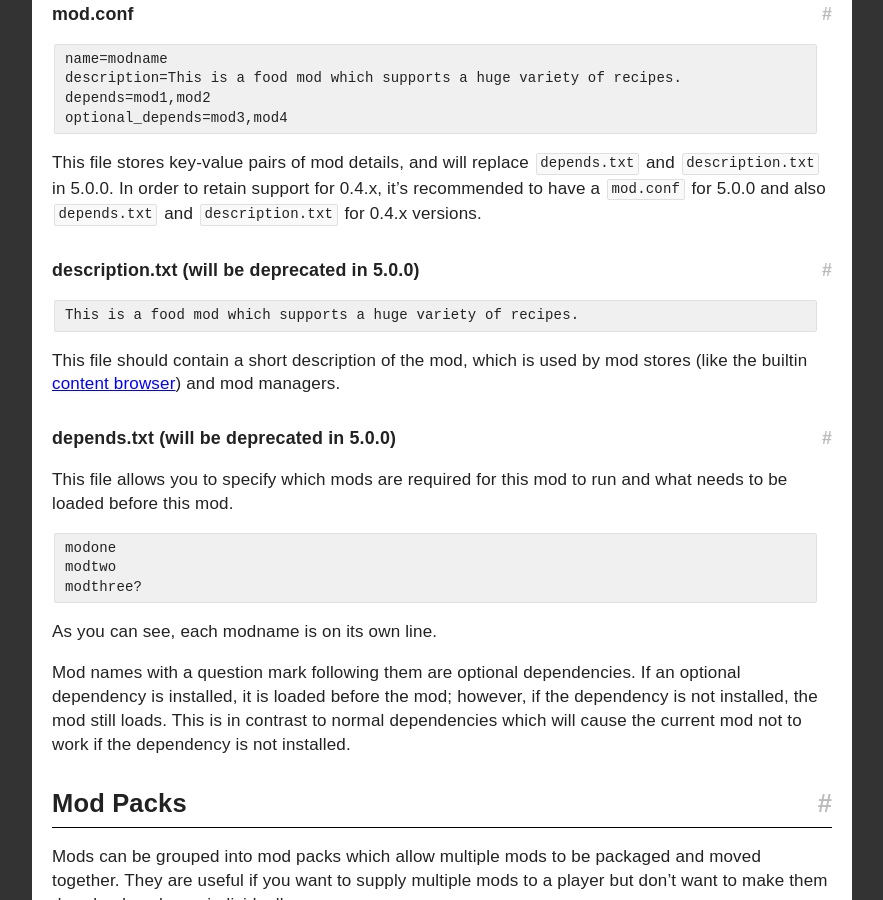
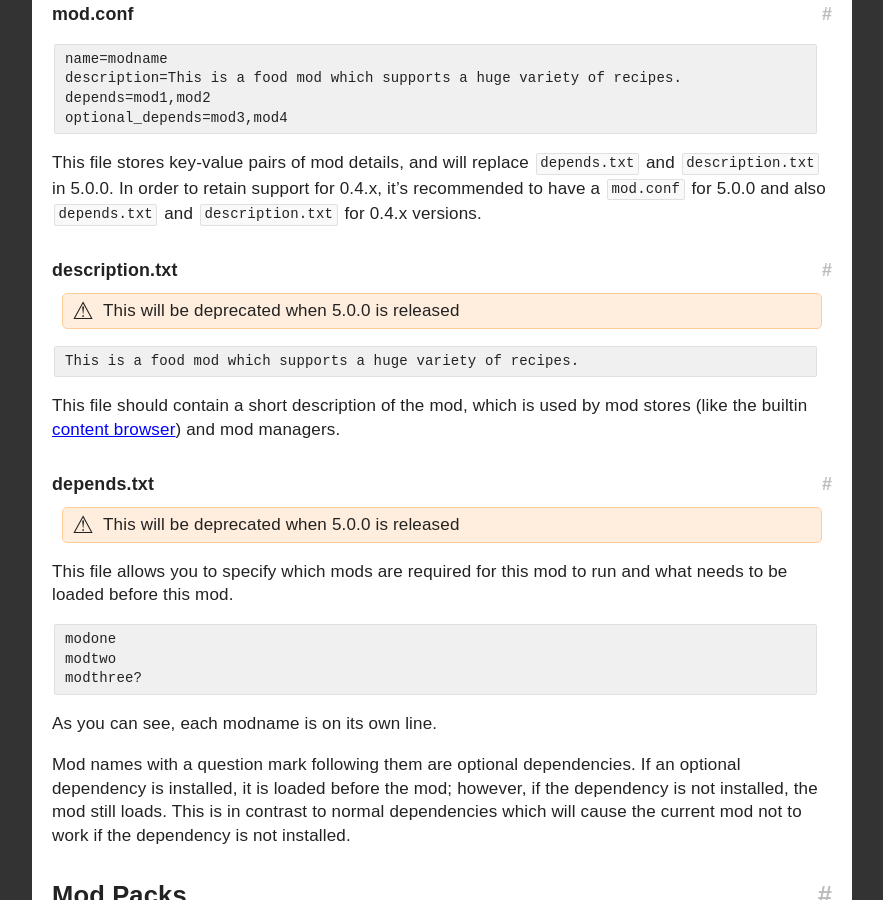
Before and after one commit to rubenwardy/minetest_modding_book, a Jekyll site: the page built from _en/basics/folders.md, in a window 1280 px wide and 900 px high, scrolled down 1226 px. Shown: the whole window, without its empty margins (338-1221 px from the left). Built offline with Jekyll 4.4.1, drawn with Linux system fonts in a browser that asks for light colours; nearby versions of some CDN libraries.

Commit message:
Use proper warning template

```diff
--- a/_en/basics/folders.md
+++ b/_en/basics/folders.md
@@ -54,14 +54,18 @@ the other items are needed by some mods to perform their functionality.
 
 This file stores key-value pairs of mod details, and will replace `depends.txt` and `description.txt` in 5.0.0. In order to retain support for 0.4.x, it's recommended to have a `mod.conf` for 5.0.0 and also `depends.txt` and `description.txt` for 0.4.x versions.
 
-### description.txt (will be deprecated in 5.0.0)
+### description.txt
+
+{% include notice.html level="warning" message="This will be deprecated when 5.0.0 is released" %}
 
     This is a food mod which supports a huge variety of recipes.
 
 This file should contain a short description of the mod, which is used by mod stores (like the builtin
 [content browser](https://content.minetest.net)) and mod managers.
 
-### depends.txt (will be deprecated in 5.0.0)
+### depends.txt
+
+{% include notice.html level="warning" message="This will be deprecated when 5.0.0 is released" %}
 
 This file allows you to specify which mods are required for this mod to run and what
 needs to be loaded before this mod.
```
